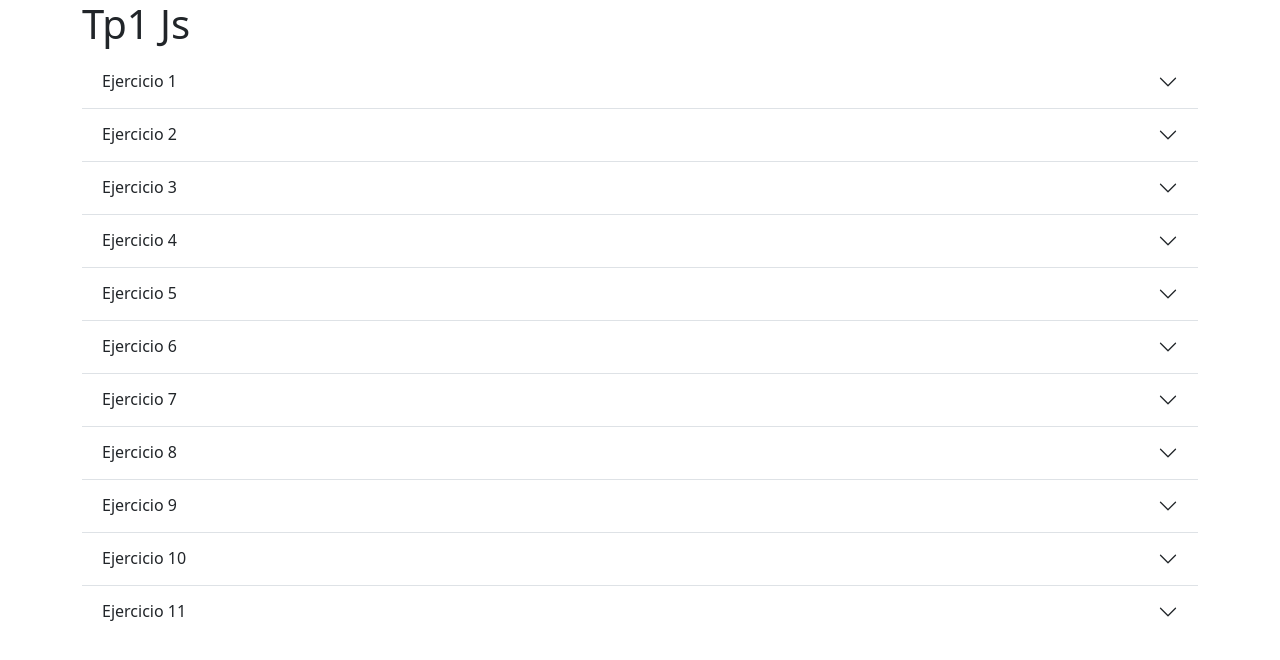
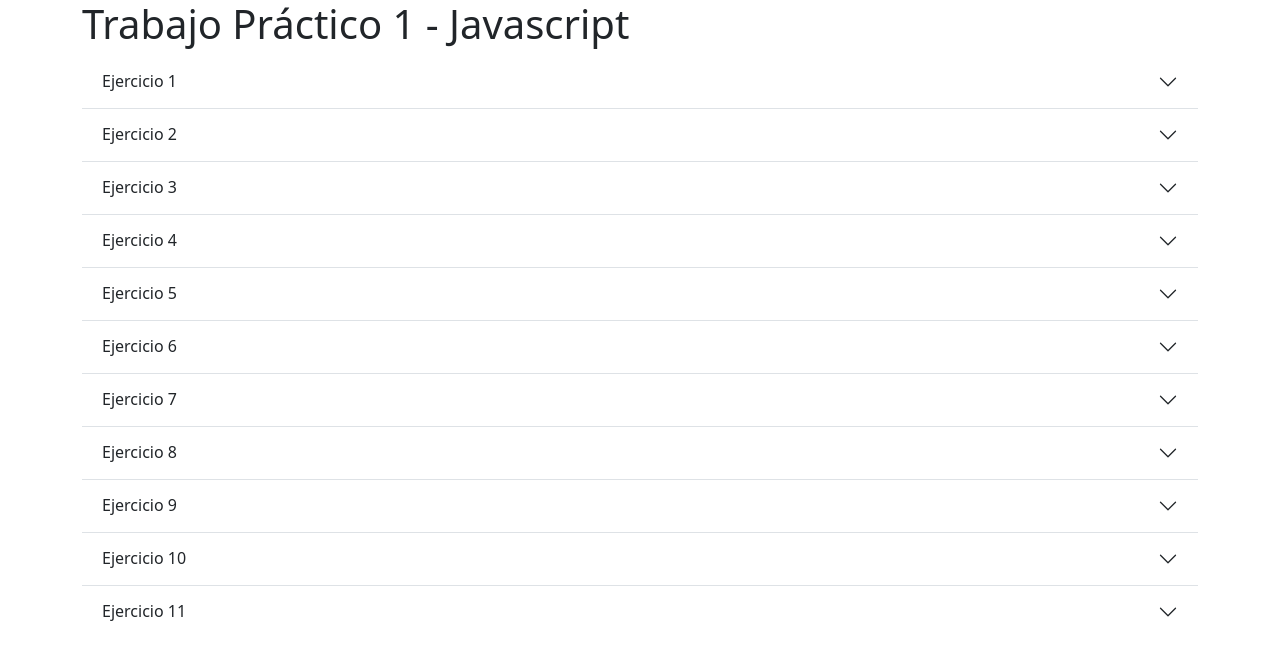
Before and after one commit to pequege/tp-js, a plain HTML site: page index.html in a window 1280 px wide. Drawn offline with nearby package versions, Linux system fonts and the light colour scheme.

Commit message:
agregué las etiquetas meta en index.html

```diff
--- a/index.html
+++ b/index.html
@@ -4,6 +4,9 @@
 <head>
   <meta charset="UTF-8">
   <meta http-equiv="X-UA-Compatible" content="IE=edge">
+  <meta name="description" content="Prácticas con variables" />
+  <meta name="keywords" content="Javascript, for, switch, if, else" />
+  <meta name="author" content="Gerardo Mansilla" />
   <meta name="viewport" content="width=device-width, initial-scale=1.0">
   <link href="https://cdn.jsdelivr.net/npm/bootstrap@5.3.0-alpha1/dist/css/bootstrap.min.css" rel="stylesheet" integrity="sha384-GLhlTQ8iRABdZLl6O3oVMWSktQOp6b7In1Zl3/Jr59b6EGGoI1aFkw7cmDA6j6gD" crossorigin="anonymous">
   <link
@@ -12,12 +15,12 @@
   />
   <link rel="stylesheet"
       href="https://cdnjs.cloudflare.com/ajax/libs/highlight.js/11.7.0/styles/tokyo-night-dark.min.css">
-  <title>Document</title>
+  <title>Trabajo Práctico 1 - Javascript</title>
 </head>
 <body>
   <main>
     <div class="container">
-      <h1>Tp1 Js</h1>
+      <h1>Trabajo Práctico 1 - Javascript</h1>
       <div class="accordion accordion-flush" id="accordionFlushEjercicios">
         <div class="accordion-item">
           <h2 class="accordion-header" id="flush-headingOne">
```
